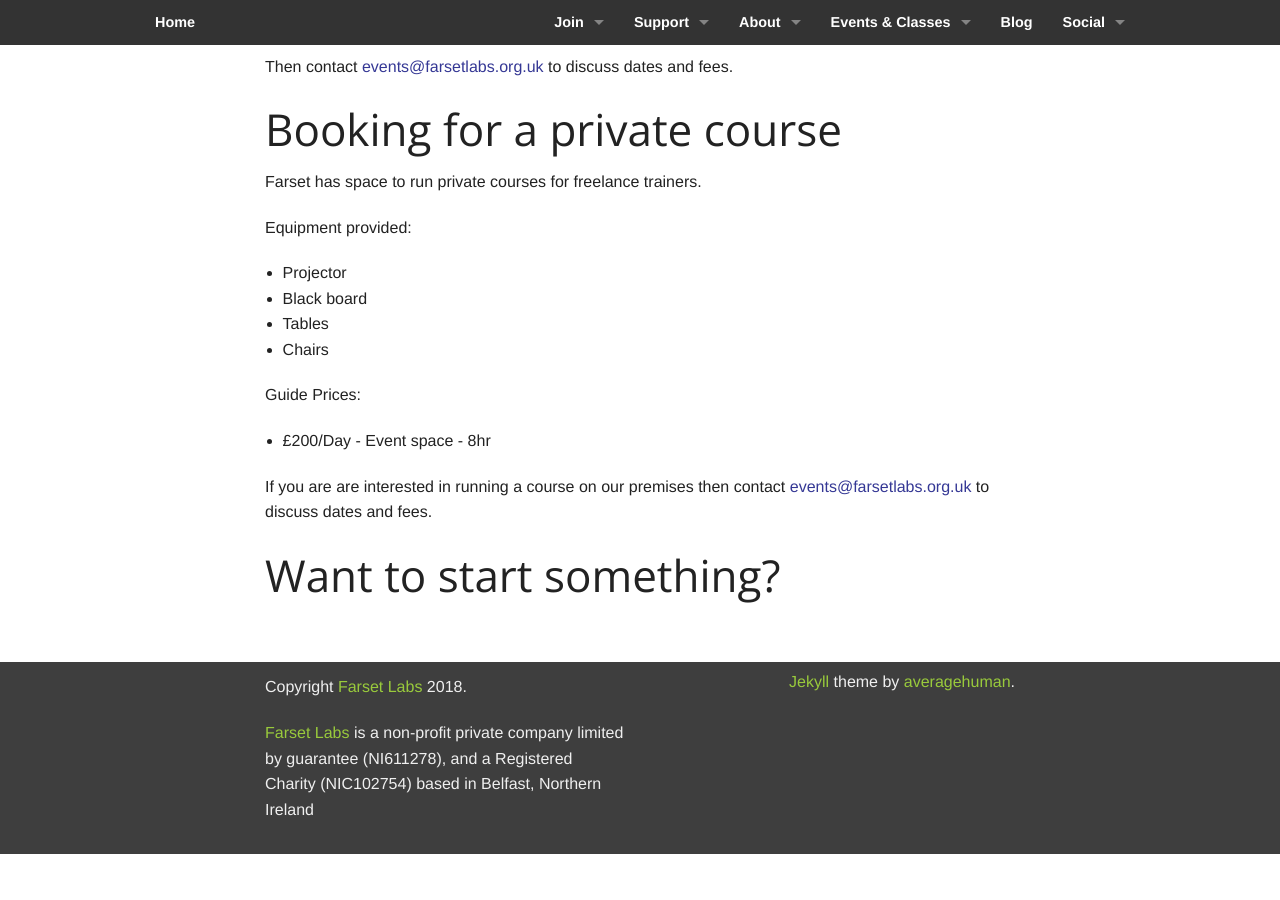
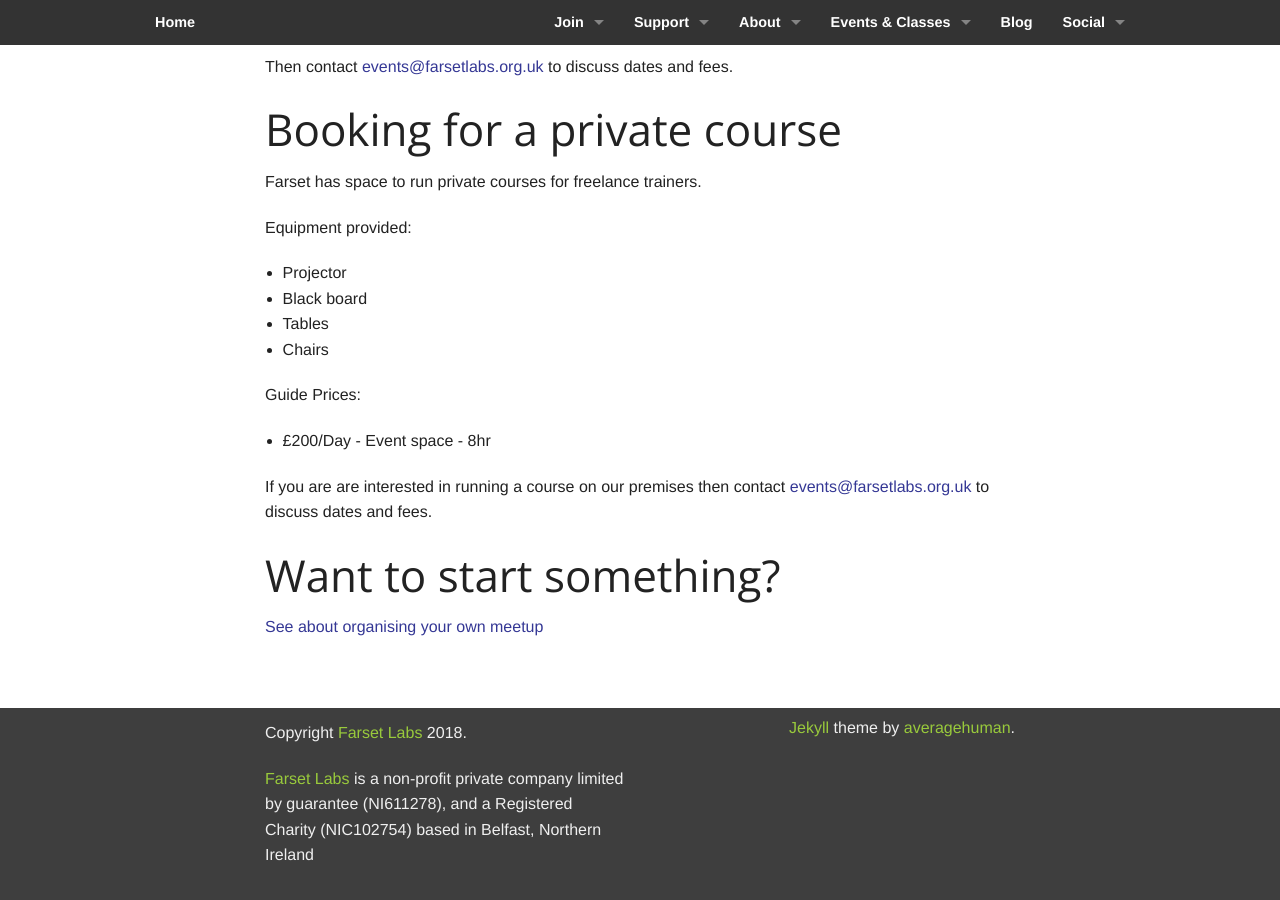
Before and after one commit to FarsetLabs/farsetlabs.github.io, a Jekyll site: the page built from events/how-to-start-a-class.md, in a window 1280 px wide and 900 px high, scrolled down 1039 px. Built offline with Jekyll 4.4.1, drawn with Linux system fonts in a browser that asks for light colours; before the commit the page ends 1893 px from its top, so only the background shows below that.

```diff
--- a/events/how-to-start-a-class.md
+++ b/events/how-to-start-a-class.md
@@ -42,3 +42,5 @@
 If you are are interested in running a course on our premises then contact [events@farsetlabs.org.uk](mailto:events@farsetlabs.org.uk) to discuss dates and fees.
 
 # Want to start something?
+
+[See about organising your own meetup](events/meetups.html)
```
